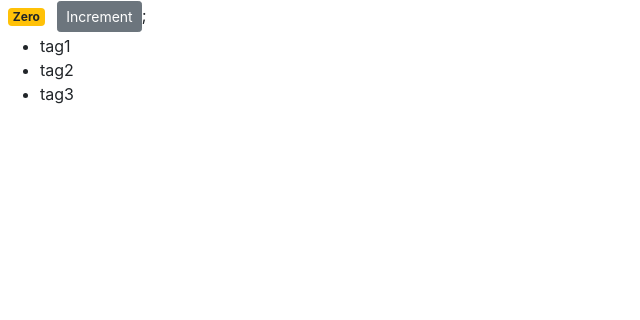
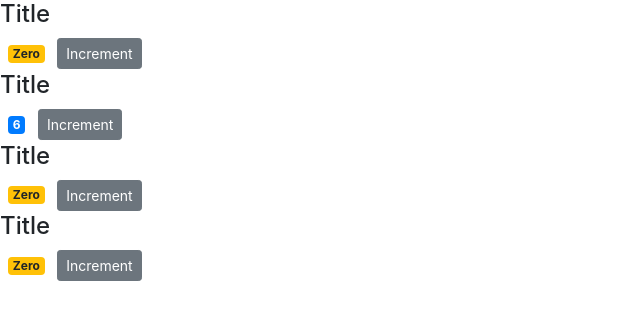
Before and after one commit to marcusjensen15/react-counter-app, a React (Create React App) app: page / in a window 1280 px wide. Shown: the top 320 px of the page, without its empty margins (0-640 px from the left). Built offline with nearby package versions, Linux system fonts and the light colour scheme.

Commit message:
dynamically add a child h4 to each counter

```diff
--- a/src/components/counter.jsx
+++ b/src/components/counter.jsx
@@ -3,19 +3,14 @@ import React, { Component } from 'react';
 
 class Counter extends Component{
   state = {
-    count: 0,
+    value: this.props.value,
     tags: ['tag1','tag2','tag3']
   };
 
   handleIncrement = (e) => {
     console.log(e)
-    this.setState({count: this.state.count + 1});
+    this.setState({value: this.state.value + 1});
   };
-
-  doHandleIncrement = () => {
-    this.handleIncrement({id: 1});
-
-  }
 
 //if you use arrow functions you never need to bind 'this'
 // you can use a callback within an onClick to eleminate the need for creating a 'handler' function
@@ -23,12 +18,12 @@ class Counter extends Component{
 
   render(){
 
+    console.log(this.props);
     return (
     <div>
-       <span className={this.getBadgeClasses()}> {this.formatCount()} </span> <button onClick={() => this.handleIncrement({id:1})} className="btn btn-secondary btn-sm">Increment</button>;
-      <ul>
-        {this.state.tags.map(tag => <li key={tag}>{tag}</li>)}
-      </ul>
+      {this.props.children}
+       <span className={this.getBadgeClasses()}> {this.formatCount()} </span> <button onClick={() => this.handleIncrement("puppy")} className="btn btn-secondary btn-sm">Increment</button>
+
     </div>
 
   );
@@ -36,14 +31,14 @@ class Counter extends Component{
 
   getBadgeClasses(){
     let classes = "badge m-2 badge-";
-    classes += (this.state.count === 0) ? "warning" : "primary";
+    classes += (this.state.value === 0) ? "warning" : "primary";
     return classes;
 
   }
 
   formatCount(){
-    const { count }= this.state;
-    return count === 0 ? 'Zero' : count;
+    const { value }= this.state;
+    return value === 0 ? 'Zero' : value;
 
   }
 }
--- /dev/null
+++ b/src/components/counters.jsx
@@ -0,0 +1,33 @@
+import React, { Component } from 'react';
+import Counter from './counter';
+
+class Counters extends Component {
+  state = {
+    counters: [{id:1, value: 0},
+               {id:2, value: 6},
+               {id:3, value: 0},
+               {id:4, value: 0}]
+
+
+  };
+
+  render (){
+    return (
+      <div>
+        {this.state.counters.map(counter => (
+          <Counter value ={counter.value} key={counter.id}>
+            <h4> Title </h4>
+
+          </Counter>
+
+        ))}
+
+
+    </div>
+  );
+
+
+  }
+}
+
+export default Counters;
--- a/src/index.js
+++ b/src/index.js
@@ -4,9 +4,9 @@ import './index.css';
 import App from './App';
 import * as serviceWorker from './serviceWorker';
 import 'bootstrap/dist/css/bootstrap.css';
-import Counter from './components/counter';
+import Counters from './components/counters';
 
-ReactDOM.render(<Counter />, document.getElementById('root'));
+ReactDOM.render(<Counters />, document.getElementById('root'));
 
 // If you want your app to work offline and load faster, you can change
 // unregister() to register() below. Note this comes with some pitfalls.
```
